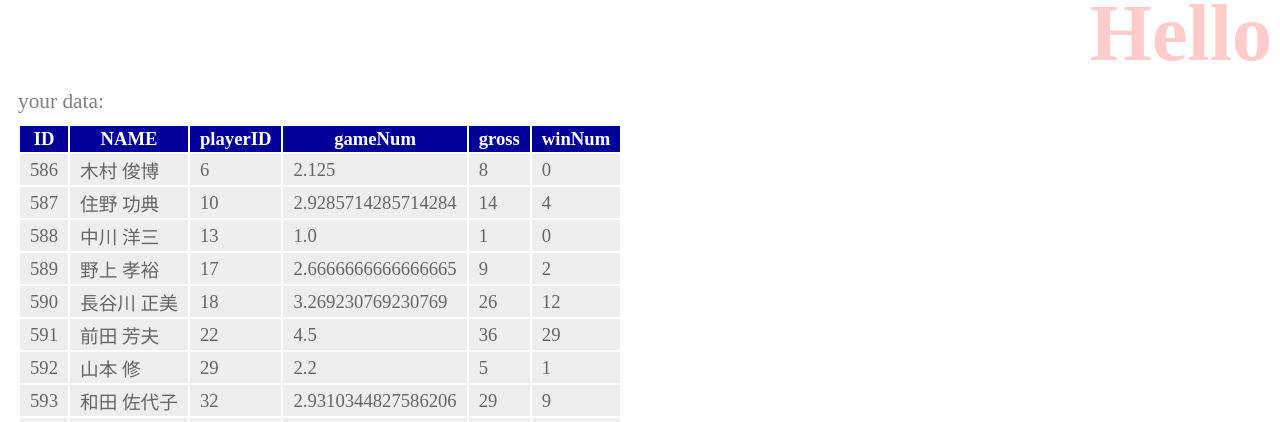
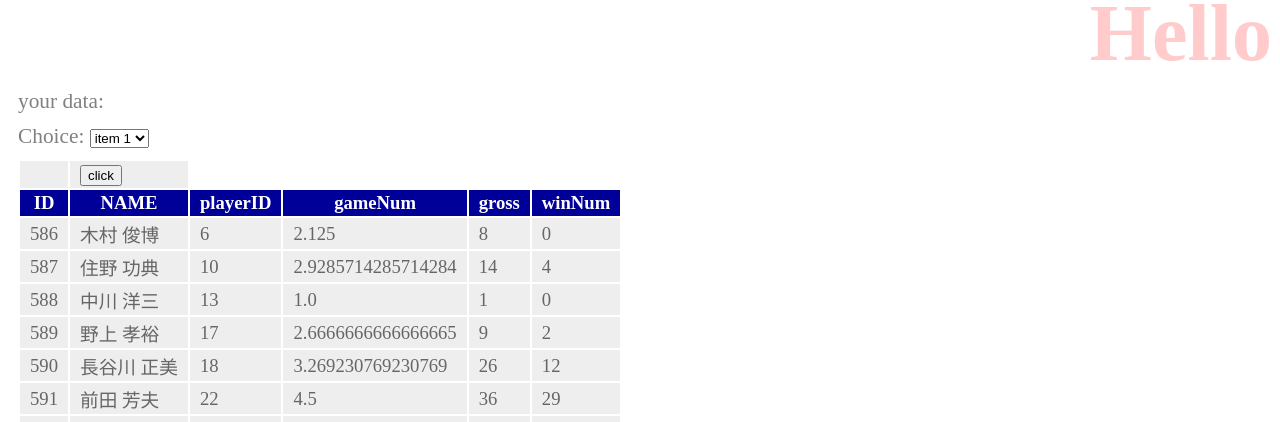
Before and after one commit to ryu5791/django_app, a Django app: page /hello/ in a window 1280 px wide. Shown: the top 422 px of the page. Run offline with Django 3.2, Linux system fonts and the light colour scheme; data comes from the database, SQL or seed files in the repository; both versions use the stored data as it was after the commit.

Commit message:
puldown組み込み

```diff
--- a/django_app/hello/forms.py
+++ b/django_app/hello/forms.py
@@ -4,3 +4,24 @@ from django import forms
 #	name1 = forms.CharField(label='_name')
 #	mail1 = forms.CharField(label='_mail')
 #	age1 = forms.IntegerField(label='_age')
+
+class PullDown1(forms.Form):
+	menuData = [
+		('one', 'item 1'),
+		('two', 'item 2'),
+		('three', 'item 3'),
+	]
+
+	choice = forms.ChoiceField(label='Choice', \
+			choices=menuData)
+
+class PullDown2(forms.Form):
+	menuData = [
+		('one', 'item 1'),
+		('two', 'item 2'),
+		('three', 'item 3'),
+		('four', 'item 4'),
+	]
+
+	choice = forms.ChoiceField(label='Choice', \
+			choices=menuData)
--- a/django_app/hello/templates/hello/index.html
+++ b/django_app/hello/templates/hello/index.html
@@ -11,6 +11,11 @@
 	<h1>{{title20}}</h1>
 	<p>{{message20|safe}}</p>
     <table>
+    	<form action="{% url 'index3' %}" method="post">
+    		{% csrf_token %}
+    		{{ form.as_p }}
+    		<tr><td></td><td><input type="submit" value="click"></td></tr>
+    	</form>
         <tr>
             <th>ID</th>
             <th>NAME</th>
--- a/django_app/hello/views.py
+++ b/django_app/hello/views.py
@@ -1,13 +1,16 @@
 from django.shortcuts import render
 from django.http import HttpResponse
 from .models import Friend, TblScore, TblMember, TblRank
+from django.contrib.auth.models import User
 import logging
 import json
 from django.views.generic import TemplateView
-#from .forms import HelloForm
+from .forms import PullDown1, PullDown2
 import time
 from .views_makeTbl.makeRankTbl import *
+from django.contrib.auth.decorators import login_required
 
+#@login_required(login_url='/admin/login/')
 class HelloView(TemplateView):
 
 	def __init__(self):
@@ -55,13 +58,13 @@ class HelloView(TemplateView):
 #		data5 = Friend.objects.all()
 #		data5 = TblMember.objects.all()
 #		data5 = TblRank.objects.all()
-		get_tblRank("2019-01-01", "2019-06-30")
+		ManageRank.get("2019-01-01", "2019-06-30")
 		data5 = TblRank.objects.all()
 		self.params = {
 			'title20'		:'Hello',
 			'message20'		:'your data:',
-			'data20':		data5,
-
+			'data20'		:data5,
+			'form'			:PullDown1()
 		}
 
 		# 時間計測 終了
@@ -73,7 +76,20 @@ class HelloView(TemplateView):
 	def get(self, request):
 		startTime = time.time()
 		logging.debug("HelloView/get start time:" + str(startTime))
+
+		self.clipUserData = request.user
+
+		logging.debug("user.username:" + str(request.user.username))
+		logging.debug("user.is_superuser:" + str(request.user.is_superuser))
+
+		if( request.user.is_superuser == True ):
+			self.params['form'] = PullDown2()
+
+
 		return render(request, 'hello/index.html', self.params)
+
+	def chk_superuser():
+		return clipUserData.is_superuser
 
 """	def post(self, request):
 		msg = 'あなたは、<b>' + request.POST['name1'] + \
--- a/django_app/hello/views_makeTbl/makeRankTbl.py
+++ b/django_app/hello/views_makeTbl/makeRankTbl.py
@@ -5,41 +5,41 @@ import logging
 2019-04-25 08:14:04,143 DEBUG <QuerySet [{'playerID': 6}, {'playerID': 10}, {'playerID': 13}, {'playerID': 17}, {'playerID': 18}, {'playerID': 22}, {'playerID': 29}, {'playerID': 32}, {'playerID': 34}, {'playerID': 39}, {'playerID': 40}, {'playerID': 49}, {'playerID': 50}, {'playerID': 53}, {'playerID': 55}, {'playerID': 66}, {'playerID': 72}, {'playerID': 73}, {'playerID': 76}, {'playerID': 77}, '...(remaining elements truncated)...']>
 2
 """
+class ManageRank():
+	def get(start_date, end_date):
 
-def get_tblRank(start_date, end_date):
+		tScore = TblScore.objects.filter(date__range=(start_date, end_date))
+		tScore = tScore.order_by("playerID")
 
-	tScore = TblScore.objects.filter(date__range=(start_date, end_date))
-	tScore = tScore.order_by("playerID")
+		tMember = TblMember.objects.filter()
 
-	tMember = TblMember.objects.filter()
+		unq_playerId = tScore.values("playerID").order_by("playerID").distinct()
+	#	logging.debug(unq_playerId[0]["playerID"])
 
-	unq_playerId = tScore.values("playerID").order_by("playerID").distinct()
-#	logging.debug(unq_playerId[0]["playerID"])
+		TblRank.objects.all().delete()
 
-	TblRank.objects.all().delete()
-
-	for player in unq_playerId:
-		tRank = TblRank()
-		# データ初期化
-		gameNum = 0
-		gamePt = 0
-		winNum = 0
-		for scr in tScore:
-			if player["playerID"] == scr.playerID:
-				gameNum += 1
-				gamePt += scr.gamePt
-				if scr.gamePt == 5:
-					winNum += 1
-		# 結果を格納
-		tRank.gameNum	 = gameNum
-		tRank.gamePt      = gamePt
-		tRank.gross       = gamePt/gameNum
-		tRank.HDCP        = 0
-		tRank.playerID    = player['playerID']
-		tRank.name        = get_nameFromId(tRank.playerID, tMember)
-		tRank.net         = tRank.gross + tRank.HDCP
-		tRank.winNum      = winNum
-		tRank.save()
+		for player in unq_playerId:
+			tRank = TblRank()
+			# データ初期化
+			gameNum = 0
+			gamePt = 0
+			winNum = 0
+			for scr in tScore:
+				if player["playerID"] == scr.playerID:
+					gameNum += 1
+					gamePt += scr.gamePt
+					if scr.gamePt == 5:
+						winNum += 1
+			# 結果を格納
+			tRank.gameNum	 = gameNum
+			tRank.gamePt      = gamePt
+			tRank.gross       = gamePt/gameNum
+			tRank.HDCP        = 0
+			tRank.playerID    = player['playerID']
+			tRank.name        = get_nameFromId(tRank.playerID, tMember)
+			tRank.net         = tRank.gross + tRank.HDCP
+			tRank.winNum      = winNum
+			tRank.save()
 
 
 def get_nameFromId(playerID, tMember):
```
Also changed, not shown: django_app/hello/views_makeTbl/test_makeRankTbl.py (added, +11 -0 lines), django_app/db.sqlite3, 1 other file.
